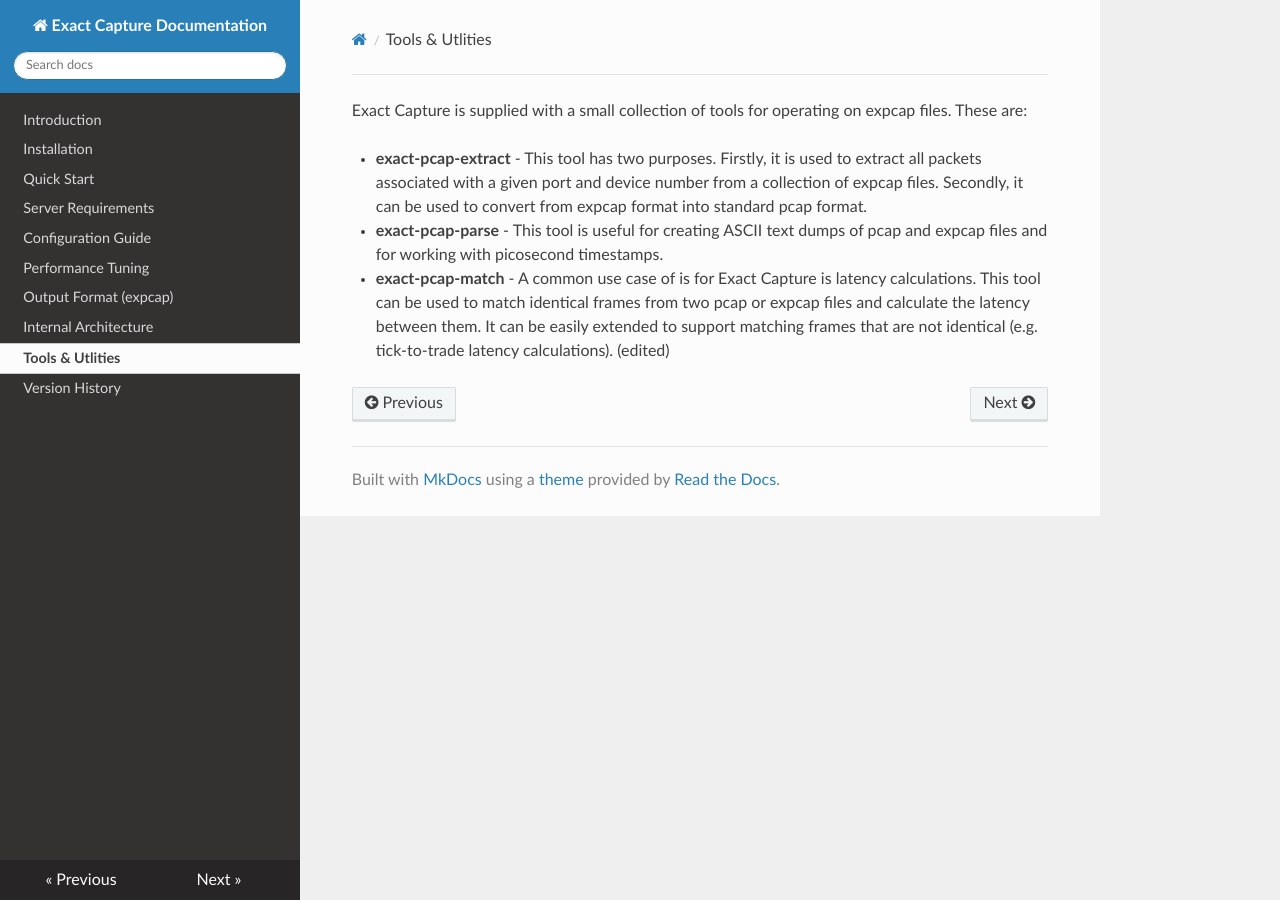
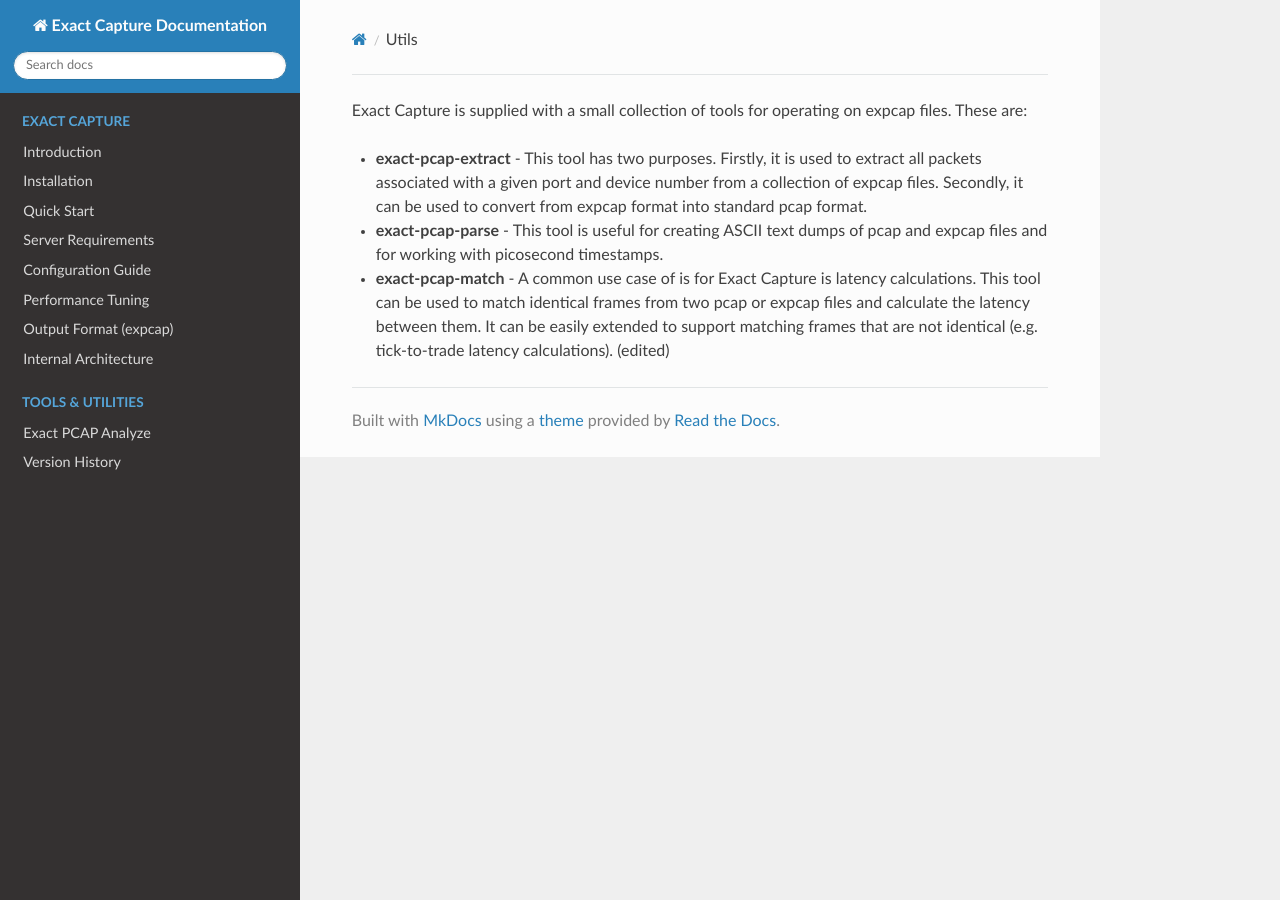
Before and after one commit to cisco/exact-capture, an MkDocs documentation site: the page built from docs/src/utils.md, in a window 1280 px wide. Built offline with MkDocs 1.6.1, drawn with Linux system fonts in a browser that asks for light colours; nearby versions of some CDN libraries.

Commit message:
add exact-pcap-analyze documentation

```diff
--- a/docs/mkdocs.yml
+++ b/docs/mkdocs.yml
@@ -1,22 +1,24 @@
 site_name: Exact Capture Documentation
 site_url: http://exact-capture.io
 theme:
-    name: readthedocs
-    highlightjs: true
+  name: readthedocs
+  highlightjs: true
 
 docs_dir: src
 
 nav:
-    - Introduction: index.md
-    - Installation: install.md
-    - Quick Start: quick.md
-    - Server Requirements: server.md
-    - Configuration Guide: config.md
-    - Performance Tuning: tuning.md
-    - Output Format (expcap): expcap.md
-    - Internal Architecture: arch.md
-    - Tools & Utlities: utils.md
-    - Version History: versions.md
+- Exact Capture:
+  - Introduction: index.md
+  - Installation: install.md
+  - Quick Start: quick.md
+  - Server Requirements: server.md
+  - Configuration Guide: config.md
+  - Performance Tuning: tuning.md
+  - Output Format (expcap): expcap.md
+  - Internal Architecture: arch.md
+- Tools & Utilities:
+  - Exact PCAP Analyze: analyze.md
+- Version History: versions.md
 
 markdown_extensions:
   - markdown.extensions.admonition
```
Also changed, not shown: docs/src/analyze.md (added, +63 -0 lines).
